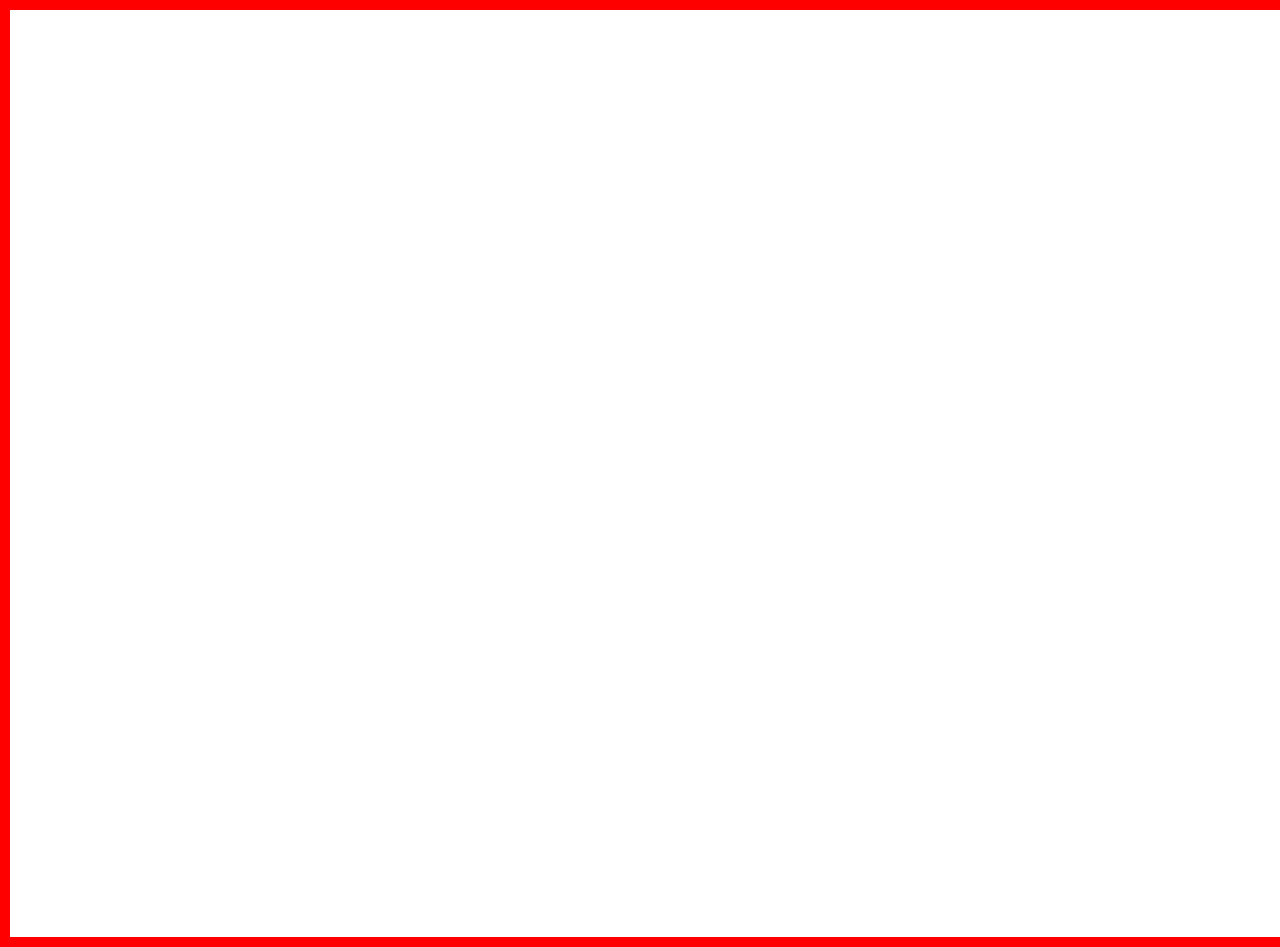
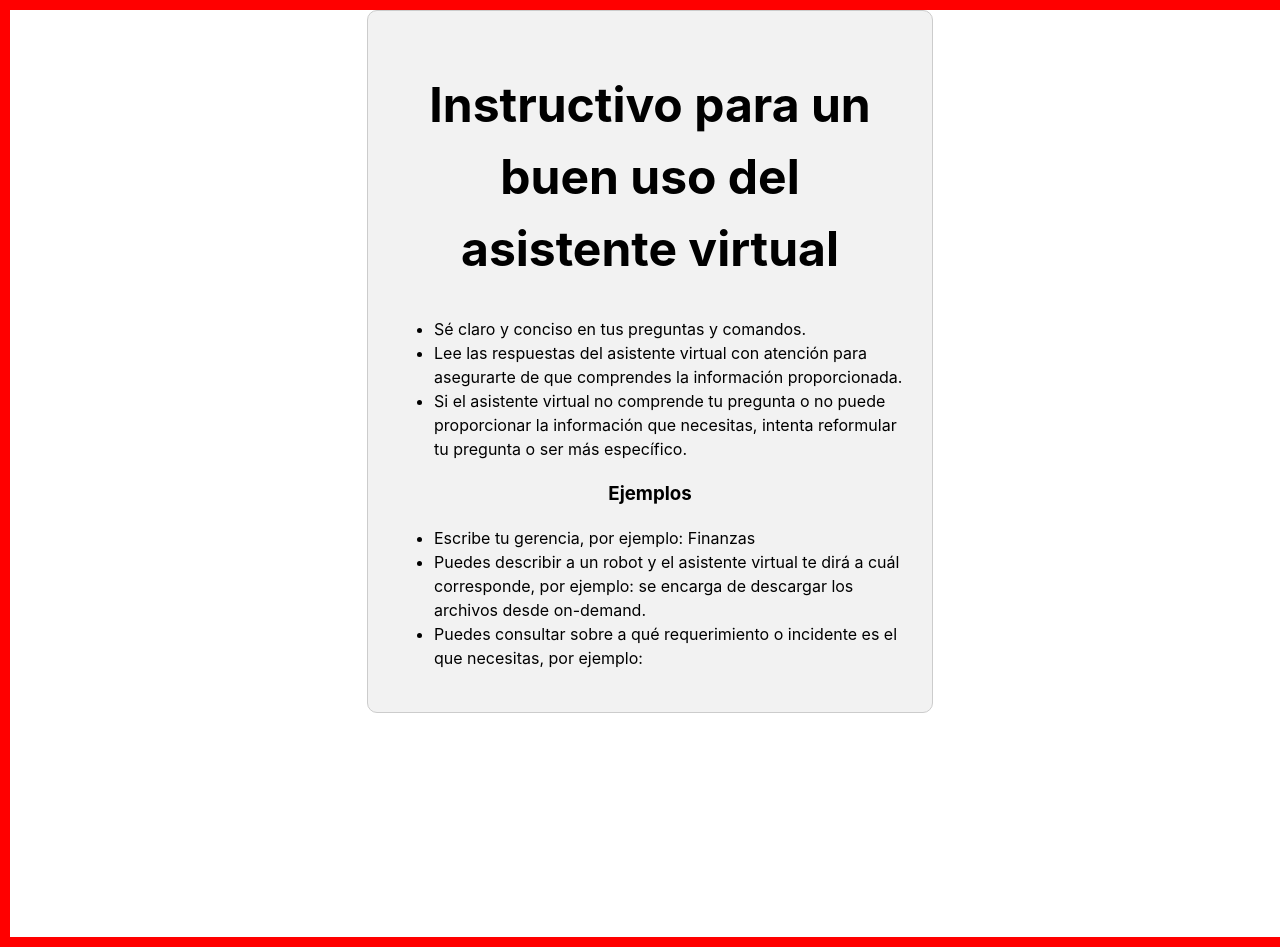
Before and after one commit to orianajpp/Talent-Fest-Itau2, a React (Vite) app: page /Instructive in a window 1280 px wide. Before the commit this address had no page. Built offline with nearby package versions, Linux system fonts and the light colour scheme.

Commit message:
Instructivo con estilos basicos

```diff
--- a/package.json
+++ b/package.json
@@ -10,6 +10,7 @@
     "preview": "vite preview"
   },
   "dependencies": {
+    "npm": "^10.2.1",
     "react": "^18.2.0",
     "react-dom": "^18.2.0",
     "react-router-dom": "^6.17.0"
--- a/src/App.jsx
+++ b/src/App.jsx
@@ -6,6 +6,7 @@ import {
 } from 'react-router-dom';
 import Home  from './Home.jsx';
 import Login from './Login';
+import Instructive from './components/Instructive';
 
 
 function App() {
@@ -14,6 +15,7 @@ function App() {
       <Routes>
           <Route exact path='/' element={<Home/>} />
           <Route exact path="/Login" element={<Login/>} />
+          <Route exact path="/Instructive" element={<Instructive/>} />
       </Routes>
     </Router>
   );
--- /dev/null
+++ b/src/components/Instructive.jsx
@@ -0,0 +1,31 @@
+import instructiveCSS from "./Instructive.module.css"
+
+function Instructive() {
+  return (
+    <div className={instructiveCSS.instructiveContainer}>
+      <h1>Instructivo para un buen uso del asistente virtual</h1>
+      <ul className={instructiveCSS.instructive}>
+        <li>Sé claro y conciso en tus preguntas y comandos.</li>
+        <li>
+          Lee las respuestas del asistente virtual con atención para asegurarte de que
+          comprendes la información proporcionada.
+        </li>
+        <li>
+          Si el asistente virtual no comprende tu pregunta o no puede proporcionar la
+          información que necesitas, intenta reformular tu pregunta o ser más
+          específico.
+        </li>
+      </ul>
+      <h3>Ejemplos</h3>
+      <ul className={instructiveCSS.instructive}>
+        <li>Escribe tu gerencia, por ejemplo: Finanzas</li>
+        <li>
+          Puedes describir a un robot y el asistente virtual te dirá a cuál corresponde, por ejemplo: se encarga de descargar los archivos desde on-demand.
+        </li>
+        <li>Puedes consultar sobre a qué requerimiento o incidente es el que necesitas, por ejemplo: </li>
+      </ul>
+    </div>
+  );
+}
+
+export default Instructive;
--- /dev/null
+++ b/src/components/Instructive.module.css
@@ -0,0 +1,21 @@
+
+.instructiveContainer {
+    max-width: 40%;
+    margin: 0 auto;
+    background-color: #f2f2f2;
+    padding: 2%;
+    border: 1px solid #ccc;
+    border-radius: 10px;
+
+  }
+
+  .instructive h1{
+    text-align: center;
+  }
+  .instructive ul {
+    text-align: left;
+  }
+
+  .instructive li {
+    text-align: left;
+  }
```
Also changed, not shown: 1 other file (tests, documents, lock files or other folders).
